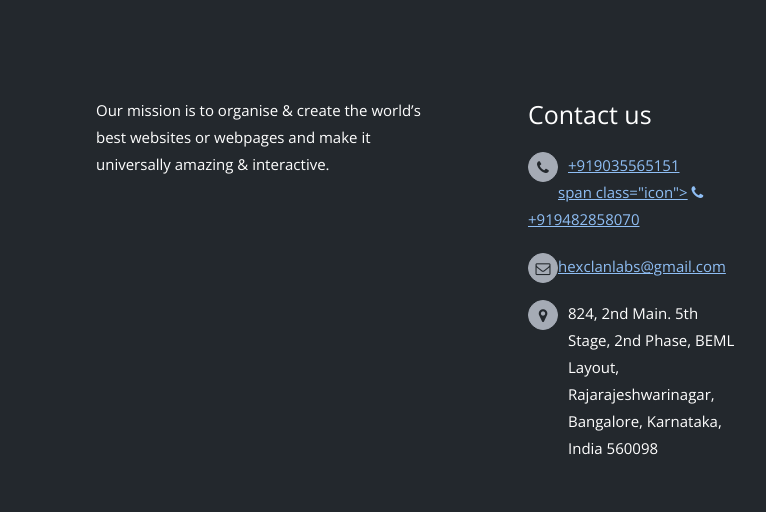
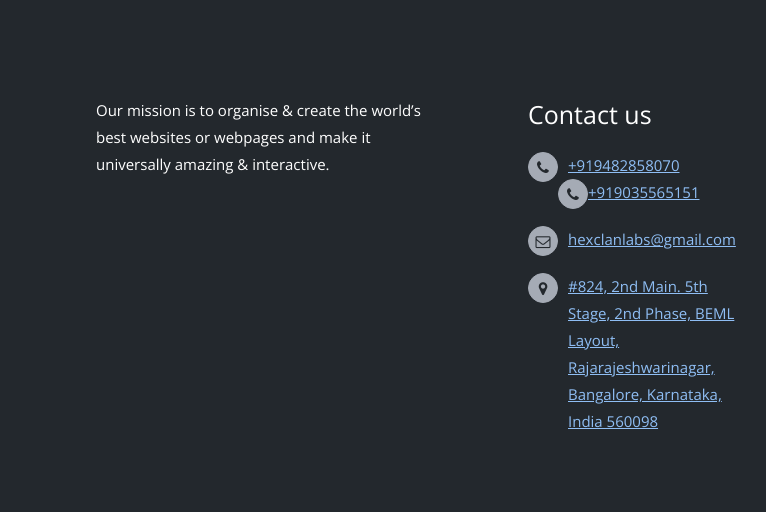
Before and after one commit to hexclanlabs/hexclanlabs, a plain HTML site: page index.html in a window 1280 px wide. Shown: the part 803-1315 px from the top of the page, 404-1170 px from the left. Drawn offline with nearby package versions, Linux system fonts and the light colour scheme.

Commit message:
Final Changes
Final

```diff
--- a/index.html
+++ b/index.html
@@ -98,9 +98,10 @@
 					<h3>Contact us</h3>
 					<div class="contact">
 						<span class="icon"><i class="fa fa-phone fa-fw"></i></span>
-						<span class="value"><a href="tel: +919035565151">+919035565151</span>
-							span class="icon"><i class="fa fa-phone fa-fw"></i></span>
-						<span class="value"><a href="tel: +919482858070">+919482858070</span>
+						<span class="value"><a href="tel: +919482858070">+919482858070</a></span>
+						<span class="icon"><i class="fa fa-phone fa-fw"></i></span>
+						<span class="value"><a href="tel: +919035565151">+919035565151</a></span>
+
 					</div>
 					<div class="contact">
 						<span class="icon"><i class="fa fa-envelope-o fa-fw"></i></span>
@@ -108,8 +109,7 @@
 					</div>
 					<div class="contact">
 						<span class="icon"><i class="fa fa-map-marker fa-fw"></i></span>
-						<span class="value">824, 2nd Main. 5th Stage, 2nd
-							Phase, BEML Layout, Rajarajeshwarinagar, Bangalore, Karnataka, India 560098 </span>
+						<span class="value"><a href="https://www.google.com/maps/place/2nd+Main+Rd,+BEML+Layout,+5th+Stage,+RR+Nagar,+Bengaluru,+Karnataka+560098/@12.9086275,77.5193261,19z/data=!3m1!4b1!4m5!3m4!1s0x3bae3fa8eb664fc5:0x7579337e82e5bbbb!8m2!3d12.9086246!4d77.5198734">#824, 2nd Main. 5th Stage, 2nd Phase, BEML Layout, Rajarajeshwarinagar, Bangalore, Karnataka, India 560098 </a></span>
 					</div>
 				</div>
 				<!-- Third column end -->
@@ -169,6 +169,6 @@
 
 	});
 	</script>
-
+<!---->
 </body>
 </html>
```
Also changed, not shown: 1 other file.
